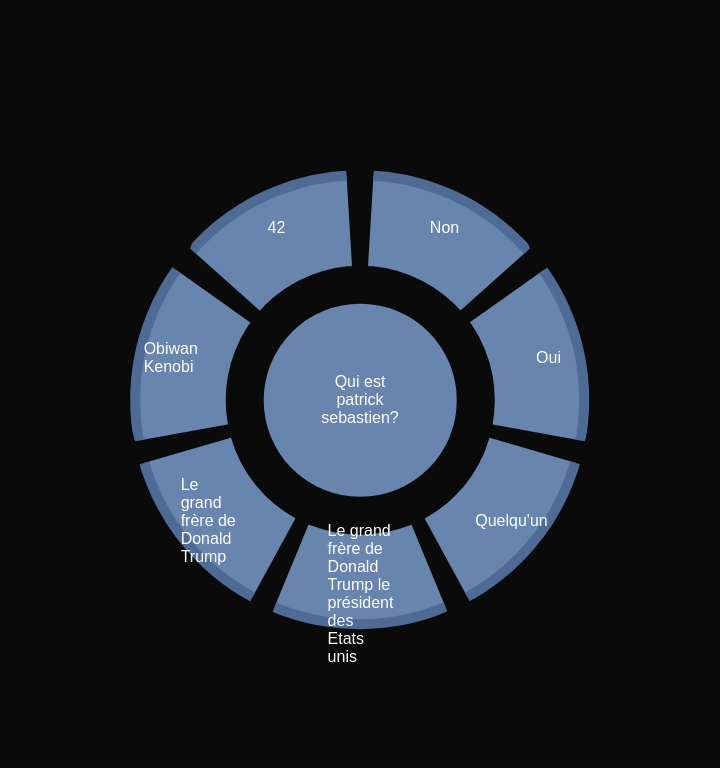
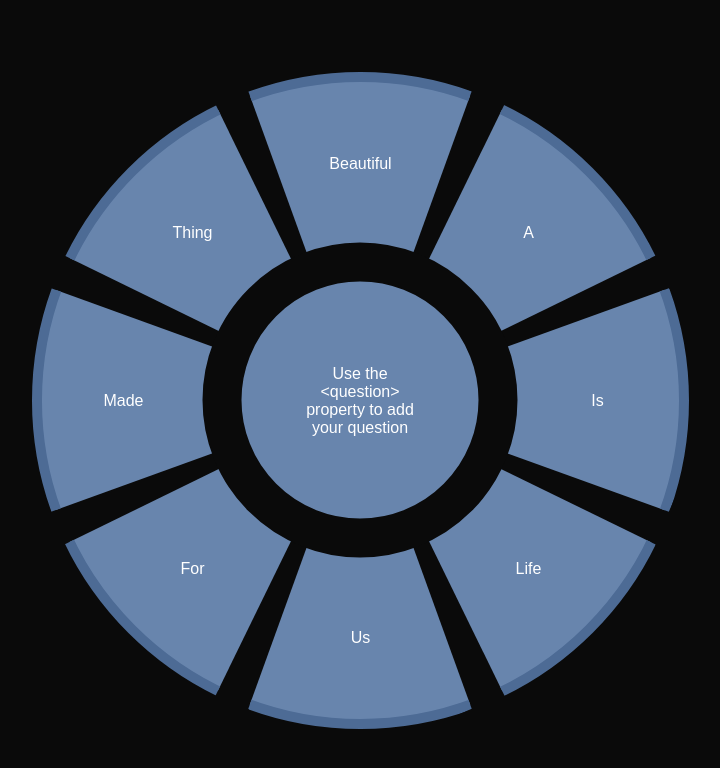
Before and after one commit to mmmaxou/wheels, a website: page exemple/index.html in a window 1280 px wide. Shown: the whole page, without its empty margins (280-1000 px from the left). Drawn offline with nearby package versions, Linux system fonts and the light colour scheme.

Commit message:
readme and example change

```diff
--- a/exemple/index.html
+++ b/exemple/index.html
@@ -49,18 +49,16 @@
 <script src="../docs/wheels.js"></script>
 <script>
 
-  CircleCreator.init({
-    selector: ".wheel-container"
-  })
-//CircleCreator.init({
-//  multiplier: 3,
-//  selector: ".wheel-container",
-//  customDom: true,
-//  question: "Use the <question> property to add your question",
-//  answers: [
-//    "42", "Cat", "42", "Cat", "42", "Cat", "42", "Cat"
-//  ]
-//})
+CircleCreator.init()
+CircleCreator.init({
+  multiplier: 3,
+  selector: ".wheel-container",
+  customDom: true,
+  question: "Use the <question> property to add your question",
+  answers: [
+    "Life", "Is", "A", "Beautiful", "Thing", "Made", "For", "Us"
+  ]
+})
 
   </script>
 </html>
```
Also changed, not shown: README.md.
